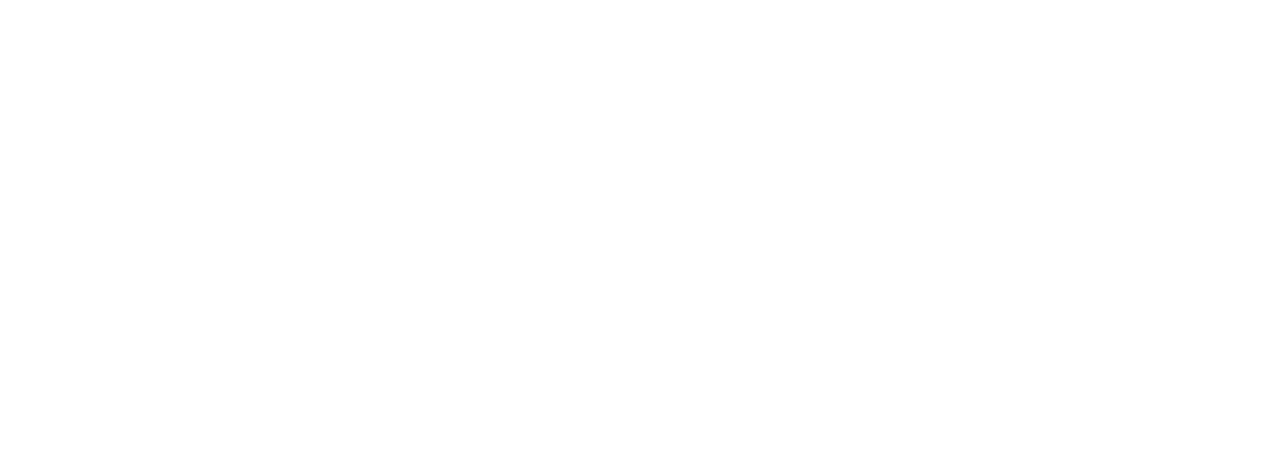
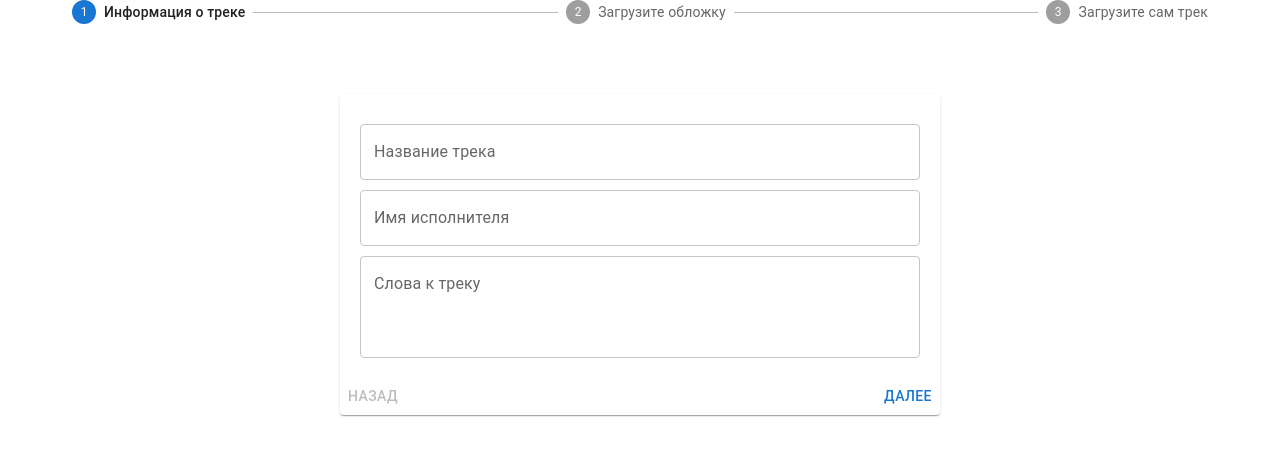
Before and after one commit to Sanb4ik/MusicPlatform, a Next.js app in the folder client/: page /tracks/create in a window 1280 px wide. Shown: the top 456 px of the page. Built offline with nearby package versions, Linux system fonts and the light colour scheme.

Commit message:
decomposition

```diff
--- /dev/null
+++ b/client/components/FileUpload.tsx
@@ -0,0 +1,31 @@
+import React, {useRef} from 'react';
+
+interface FileUploadProps {
+    setFile: Function;
+    accept: string;
+    children: React.ReactNode
+}
+
+const FileUpload: React.FC<FileUploadProps> = ({setFile, accept, children}) => {
+    const ref = useRef<HTMLInputElement>() as React.MutableRefObject<HTMLInputElement>;
+
+    const onChange = (e: React.ChangeEvent<HTMLInputElement>) => {
+         if(e.target.files)
+           setFile(e.target.files[0])
+    }
+
+    return (
+        <div onClick={() => ref.current.click()}>
+            <input
+                type="file"
+                accept={accept}
+                style={{display: "none"}}
+                ref={ref}
+                onChange={onChange}
+            />
+            {children}
+        </div>
+    );
+};
+
+export default FileUpload;
--- /dev/null
+++ b/client/components/StepWraper.tsx
@@ -0,0 +1,32 @@
+import React from 'react';
+import {Card, Container, Grid, Step, StepLabel, Stepper} from '@mui/material'
+
+interface StepWrapperProps {
+    activeStep: number;
+    children: React.ReactNode
+}
+const steps = ['Информация о треке', 'Загрузите обложку', 'Загрузите сам трек']
+
+const StepWrapper: React.FC<StepWrapperProps> = ({activeStep, children}) => {
+    return (
+        <Container>
+            <Stepper activeStep={activeStep}>
+                {steps.map((step, index) =>
+                    <Step
+                        key={index}
+                        completed={activeStep > index}
+                    >
+                        <StepLabel>{step}</StepLabel>
+                    </Step>
+                )}
+            </Stepper>
+            <Grid container justifyContent="center" style={{margin: '70px 0 ', height: 270}}>
+                <Card style={{width: 600}}>
+                    {children}
+                </Card>
+            </Grid>
+        </Container>
+    );
+};
+
+export default StepWrapper;
--- a/client/pages/tracks/create.tsx
+++ b/client/pages/tracks/create.tsx
@@ -1,10 +1,77 @@
-import React from 'react';
+import { useRouter } from 'next/router';
+import React, { useState } from 'react';
+import StepWrapper from '../../components/StepWraper';
+import {Card, Container, Grid, TextField, Button, Stepper} from '@mui/material'
+import FileUpload from '../../components/FileUpload';
 
 const Create = () => {
-    return (
-        <div>
+    const [activeStep, setActiveStep] = useState(0)
+    const [picture, setPicture] = useState(null)
+    const [audio, setAudio] = useState(null)
+    // const name = useInput('')
+    // const artist = useInput('')
+    // const text = useInput('')
+    // const router = useRouter()
 
-        </div>
+    const next = () => {
+    if (activeStep !== 2) {
+        setActiveStep(prev => prev + 1)
+    } else {
+        const formData = new FormData()
+        // formData.append('name', name.value)
+        // formData.append('text', text.value)
+        // formData.append('artist', artist.value)
+        // formData.append('picture', picture)
+        // formData.append('audio', audio)
+        // axios.post('http://localhost:5000/tracks', formData)
+        //     .then(resp => router.push('/tracks'))
+        //     .catch(e => console.log(e))
+    }
+}
+
+const back = () => {
+    setActiveStep(prev => prev - 1);
+}
+
+return (
+        <StepWrapper activeStep={activeStep}>
+            {activeStep === 0 &&
+            <Grid container direction={"column"} style={{padding: 20}}>
+                <TextField
+                    // {...name}
+                    style={{marginTop: 10}}
+                    label={"Название трека"}
+                />
+                <TextField
+                    // {...artist}
+                    style={{marginTop: 10}}
+                    label={"Имя исполнителя"}
+                />
+                <TextField
+                    // {...text}
+                    style={{marginTop: 10}}
+                    label={"Слова к треку"}
+                    multiline
+                    rows={3}
+                />
+            </Grid>
+            }
+            {activeStep === 1 &&
+            <FileUpload setFile={setPicture} accept="image/*">
+                <Button>Загрузить изображение</Button>
+            </FileUpload>
+            }
+            {activeStep === 2 &&
+            <FileUpload setFile={setAudio} accept="audio/*">
+                <Button>Загрузить аудио</Button>
+            </FileUpload>
+            }
+
+        <Grid container justifyContent='space-between'>
+            <Button disabled={activeStep === 0} onClick={back}>Назад</Button>
+            <Button onClick={next}>Далее</Button>
+        </Grid>
+        </StepWrapper>
     );
 };
 
@@ -18,73 +85,73 @@ export default Create;
 // import {useRouter} from "next/router";
 
 // const Create = () => {
-//     const [activeStep, setActiveStep] = useState(0)
-//     const [picture, setPicture] = useState(null)
-//     const [audio, setAudio] = useState(null)
-//     const name = useInput('')
-//     const artist = useInput('')
-//     const text = useInput('')
-//     const router = useRouter()
+    // const [activeStep, setActiveStep] = useState(0)
+    // const [picture, setPicture] = useState(null)
+    // const [audio, setAudio] = useState(null)
+    // const name = useInput('')
+    // const artist = useInput('')
+    // const text = useInput('')
+    // const router = useRouter()
 
-//     const next = () => {
-//         if (activeStep !== 2) {
-//             setActiveStep(prev => prev + 1)
-//         } else {
-//             const formData = new FormData()
-//             formData.append('name', name.value)
-//             formData.append('text', text.value)
-//             formData.append('artist', artist.value)
-//             formData.append('picture', picture)
-//             formData.append('audio', audio)
-//             axios.post('http://localhost:5000/tracks', formData)
-//                 .then(resp => router.push('/tracks'))
-//                 .catch(e => console.log(e))
-//         }
-//     }
+    // const next = () => {
+    //     if (activeStep !== 2) {
+    //         setActiveStep(prev => prev + 1)
+    //     } else {
+    //         const formData = new FormData()
+    //         formData.append('name', name.value)
+    //         formData.append('text', text.value)
+    //         formData.append('artist', artist.value)
+    //         formData.append('picture', picture)
+    //         formData.append('audio', audio)
+    //         axios.post('http://localhost:5000/tracks', formData)
+    //             .then(resp => router.push('/tracks'))
+    //             .catch(e => console.log(e))
+    //     }
+    // }
 
-//     const back = () => {
-//         setActiveStep(prev => prev - 1);
-//     }
+    // const back = () => {
+    //     setActiveStep(prev => prev - 1);
+    // }
 
-//     return (
+    // return (
 
-//             <StepWrapper activeStep={activeStep}>
-//                 {activeStep === 0 &&
-//                 <Grid container direction={"column"} style={{padding: 20}}>
-//                     <TextField
-//                         {...name}
-//                         style={{marginTop: 10}}
-//                         label={"Название трека"}
-//                     />
-//                     <TextField
-//                         {...artist}
-//                         style={{marginTop: 10}}
-//                         label={"Имя исполнителя"}
-//                     />
-//                     <TextField
-//                         {...text}
-//                         style={{marginTop: 10}}
-//                         label={"Слова к треку"}
-//                         multiline
-//                         rows={3}
-//                     />
-//                 </Grid>
-//                 }
-//                 {activeStep === 1 &&
-//                 <FileUpload setFile={setPicture} accept="image/*">
-//                     <Button>Загрузить изображение</Button>
-//                 </FileUpload>
-//                 }
-//                 {activeStep === 2 &&
-//                 <FileUpload setFile={setAudio} accept="audio/*">
-//                     <Button>Загрузить аудио</Button>
-//                 </FileUpload>
-//                 }
-//             </StepWrapper>
-//             <Grid container justifyContent='space-between'>
-//                 <Button disabled={activeStep === 0} onClick={back}>Назад</Button>
-//                 <Button onClick={next}>Далее</Button>
-//             </Grid>
+    //         <StepWrapper activeStep={activeStep}>
+    //             {activeStep === 0 &&
+    //             <Grid container direction={"column"} style={{padding: 20}}>
+    //                 <TextField
+    //                     {...name}
+    //                     style={{marginTop: 10}}
+    //                     label={"Название трека"}
+    //                 />
+    //                 <TextField
+    //                     {...artist}
+    //                     style={{marginTop: 10}}
+    //                     label={"Имя исполнителя"}
+    //                 />
+    //                 <TextField
+    //                     {...text}
+    //                     style={{marginTop: 10}}
+    //                     label={"Слова к треку"}
+    //                     multiline
+    //                     rows={3}
+    //                 />
+    //             </Grid>
+    //             }
+    //             {activeStep === 1 &&
+    //             <FileUpload setFile={setPicture} accept="image/*">
+    //                 <Button>Загрузить изображение</Button>
+    //             </FileUpload>
+    //             }
+    //             {activeStep === 2 &&
+    //             <FileUpload setFile={setAudio} accept="audio/*">
+    //                 <Button>Загрузить аудио</Button>
+    //             </FileUpload>
+    //             }
+    //         </StepWrapper>
+    //         <Grid container justifyContent='space-between'>
+    //             <Button disabled={activeStep === 0} onClick={back}>Назад</Button>
+    //             <Button onClick={next}>Далее</Button>
+    //         </Grid>
 
 //     );
 // };
--- a/client/pages/tracks/index.tsx
+++ b/client/pages/tracks/index.tsx
@@ -3,9 +3,8 @@ import Head from 'next/head'
 import { useRouter } from 'next/router'
 import Sidebar from '../../components/sidebar'
 import Content from '../../components/content'
-import Player from '../../components/player'
+import Player from '../../components/Player'
 import * as React from 'react';
-
 import styles from '../../styles/Home.module.css'
 import { ITrack } from '../../types/track'
 import TrackList from '../../components/TrackList'
--- a/client/styles/Home.module.css
+++ b/client/styles/Home.module.css
@@ -50,8 +50,8 @@
   display: grid;
   background-color: var(--second-bg-color);
   overflow: hidden;
-  grid-template-columns: 100px auto;
-  max-height: 100px;
+  grid-template-columns: 100px auto 50px;
+  /* max-height: 100px;  */
 }
 .track_card_img{
   width: 100px;
@@ -329,7 +329,7 @@
   }
   .track_card {
     max-height: 80px;
-    grid-template-columns: 80px auto;
+    grid-template-columns: 70px auto 30px;
     overflow: hidden;
   }
   .track_card_img{
```
Also changed, not shown: client/components/TrackItem.tsx (+19 -7 lines), client/components/TrackProgress.tsx (added, +30 -0 lines), client/components/player.tsx (+7 -3 lines), client/pages/tracks/[id].tsx (added, +43 -0 lines).
